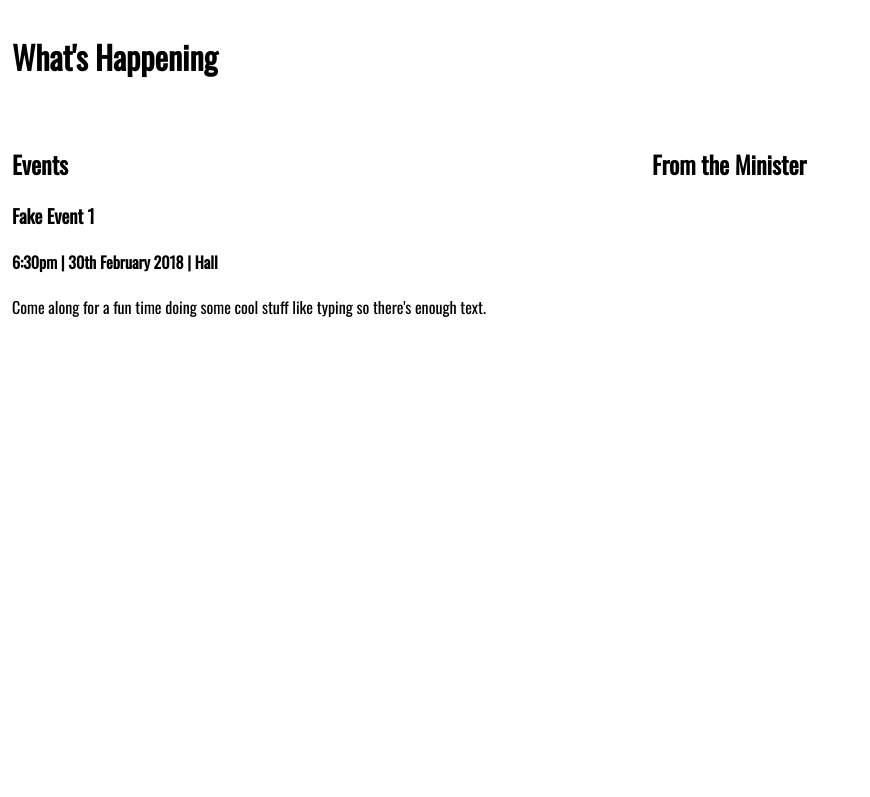
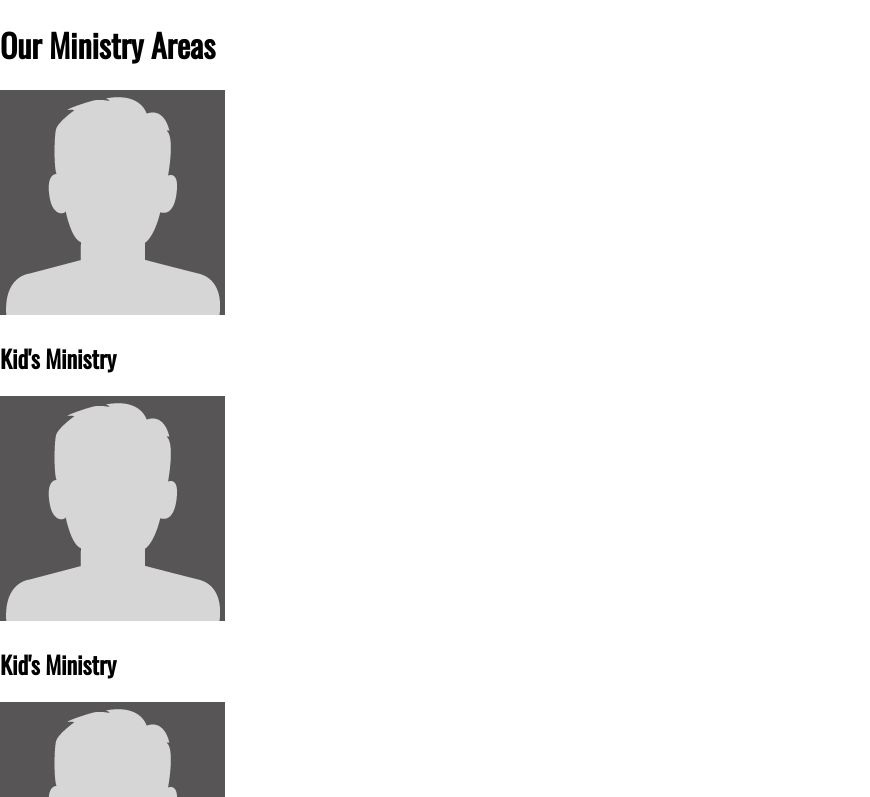
Before and after one commit to javascoutlink/Deity, a PHP site: page / in a window 1280 px wide. Shown: the part 800-1597 px from the top of the page, without its empty margins (0-870 px from the left). Run offline with PHP 8.4, Linux system fonts and the light colour scheme; grey boxes are pictures that could not be loaded.

Commit message:
Created ministries pane
Changed the events pane to a ministries panes.

```diff
--- a/index.php
+++ b/index.php
@@ -40,18 +40,25 @@
         <h2>Discipling the Nations across the Ages</h2>
         <p id="come-with">Come With Us</p>
       </div>
-      <div class="info-window">
-        <h1>What's Happening</h1>
-        <div class="info-section" id="events">
-          <h2>Events</h2>
-          <div class="info-card">
-            <h3>Fake Event 1</h3>
-            <h4>6:30pm | 30th February 2018 | Hall</h4>
-            <p>Come along for a fun time doing some cool stuff like typing so there's enough text.</p>
+      <div id="ministry">
+        <h1>Our Ministry Areas</h1>
+        <div class="gallery">
+          <div class="gallery-item">
+            <img src="images/square.JPG">
+            <h2>Kid's Ministry</h2>
           </div>
-        </div>
-        <div class="info-section">
-          <h2>From the Minister</h2>
+          <div class="gallery-item">
+            <img src="images/square.JPG">
+            <h2>Kid's Ministry</h2>
+          </div>
+          <div class="gallery-item">
+            <img src="images/square.JPG">
+            <h2>Kid's Ministry</h2>
+          </div>
+          <div class="gallery-item">
+            <img src="images/square.JPG">
+            <h2>Kid's Ministry</h2>
+          </div>
         </div>
       </div>
       <div class="minitron" id="services">
```
